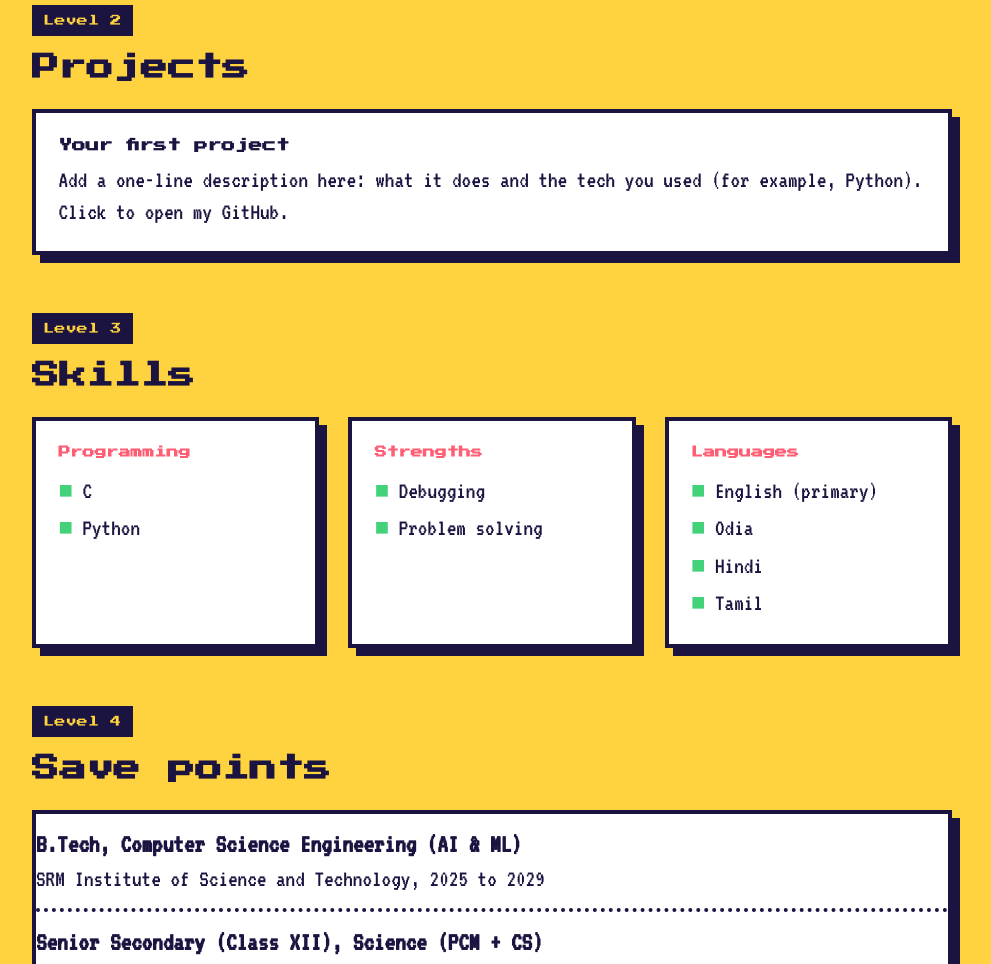
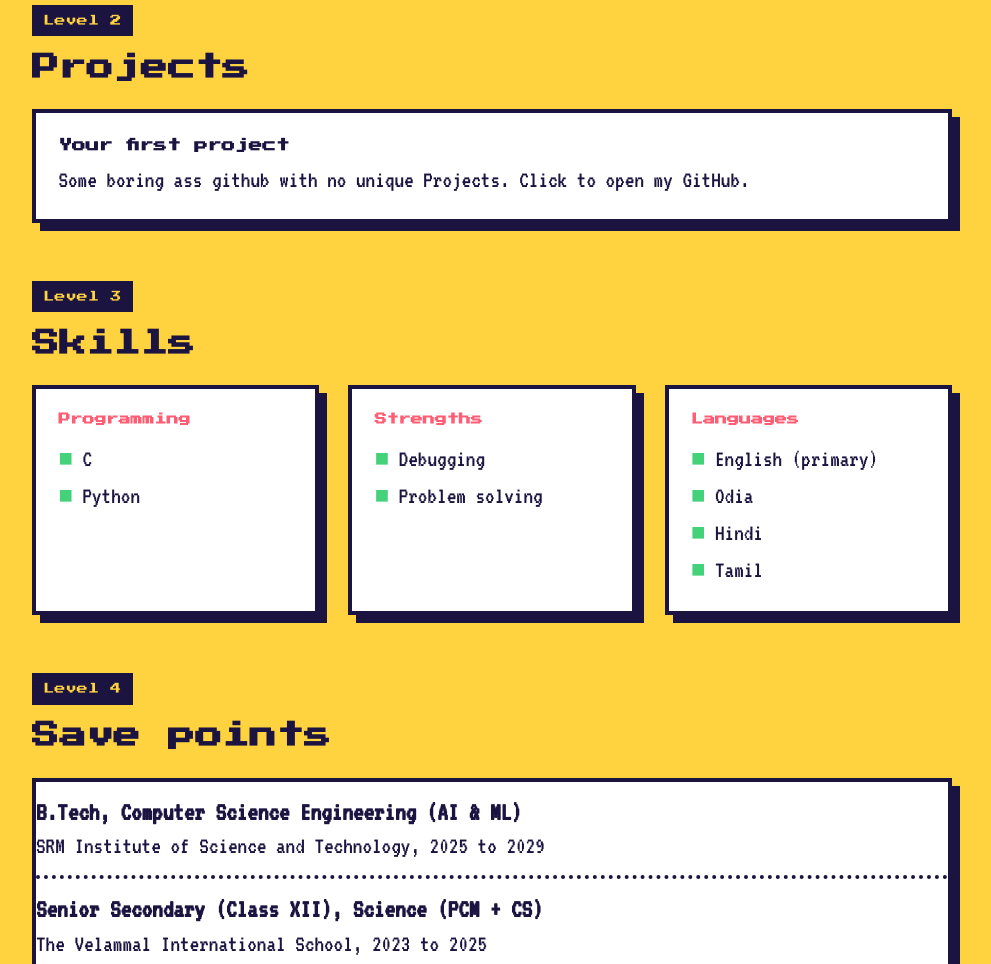
Before and after one commit to krishtriestocode/Portfolio-Mario-Style, a plain HTML site: page index.html in a window 1280 px wide. Shown: the part 1162-2126 px from the top of the page, without its empty margins (148-1139 px from the left). Drawn offline with Linux system fonts and the light colour scheme.

Commit message:
Update index.html

```diff
--- a/index.html
+++ b/index.html
@@ -123,7 +123,7 @@ footer{background:var(--ink);color:var(--sun);padding:1.6rem 0;text-align:center
     <!-- To add a project, copy this whole <a class="box quest"> block and edit the title, description and link. -->
     <a class="box quest" href="https://github.com/krishtriestocode" target="_blank" rel="noopener" style="display:block;text-decoration:none">
       <h3>Your first project</h3>
-      <p>Add a one-line description here: what it does and the tech you used (for example, Python). Click to open my GitHub.</p>
+      <p>Some boring ass github with no unique Projects. Click to open my GitHub.</p>
     </a>
   </div></section>
 
```
